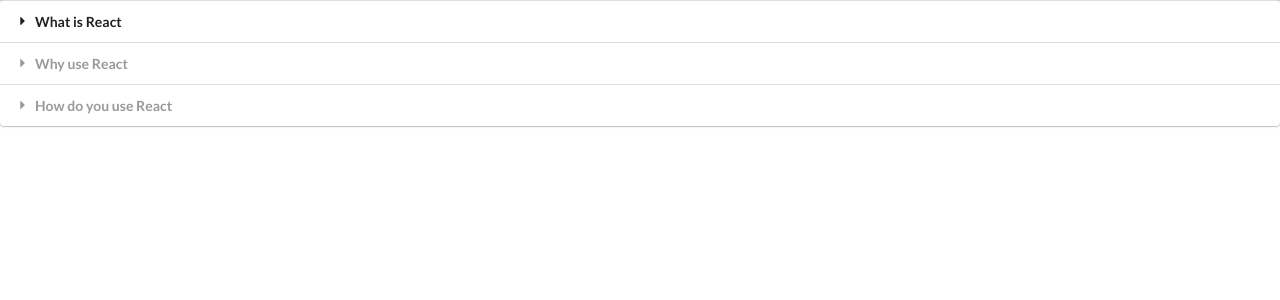
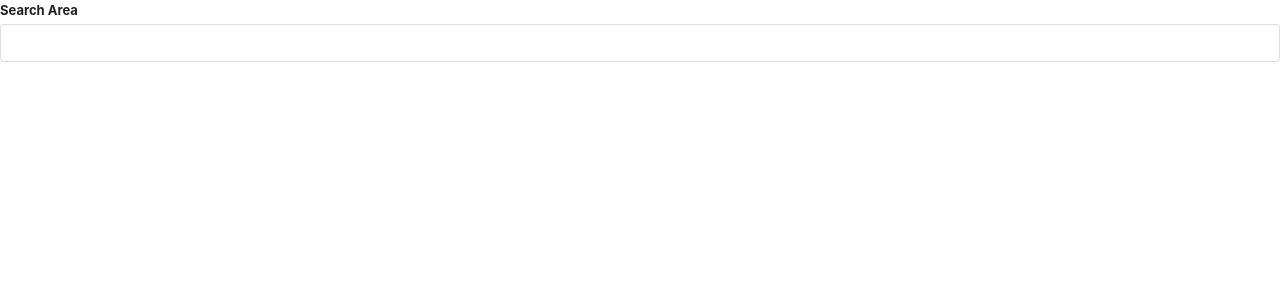
Before and after one commit to meleks-61/widget_App, a React (Create React App) app: page / in a window 1280 px wide. Shown: the top 300 px of the page. Built offline with nearby package versions, Linux system fonts and the light colour scheme.

Commit message:
Search and Result component are created

```diff
--- a/package.json
+++ b/package.json
@@ -6,6 +6,7 @@
     "@testing-library/jest-dom": "^5.16.5",
     "@testing-library/react": "^13.3.0",
     "@testing-library/user-event": "^13.5.0",
+    "axios": "^0.27.2",
     "react": "^18.2.0",
     "react-dom": "^18.2.0",
     "react-scripts": "5.0.1",
--- a/src/App.js
+++ b/src/App.js
@@ -1,6 +1,7 @@
 
 // import './App.css';
 import Accordion from './components/Accordion';
+import Search from './components/Search';
 
 function App() {
 
@@ -18,7 +19,9 @@ function App() {
 
   return (
     <div className="App">
-      <Accordion data={data}/>
+      {/* <Accordion data={data}/> */}
+      <Search/>
+
 
     </div>
   );
--- /dev/null
+++ b/src/components/Results.js
@@ -0,0 +1,23 @@
+import "./result.css"
+
+const Results = ({result})=>{
+    return(
+        <div className="ui celled list">
+
+           { result.map((res )=>{
+        return <div className="item" key={res.pageid}>
+            <div className="content">
+                <div className="header cursor">
+                    <a href={`https://en.wikipedia.org?curid=${res.pageid}`}>{res.title}</a>
+
+                </div>
+                <span dangerouslySetInnerHTML={{__html:res.snippet}}></span>
+
+            </div>
+        </div>
+        })
+        }
+        </div>
+    )
+}
+export default Results;
--- /dev/null
+++ b/src/components/Search.js
@@ -0,0 +1,50 @@
+import { useEffect, useState } from "react";
+import axios from "axios";
+import { queryAllByAltText } from "@testing-library/react";
+import Results from "./Results";
+const Search=()=>{
+
+    const[term,setTerm]=useState("")
+    const[result,setResult]=useState([])
+
+    useEffect(()=>{
+        const getRes= async ()=>{
+        const {data}= await axios.get('https://en.wikipedia.org/w/api.php',{
+            params:{
+                action:"query",
+                list:"search",
+                format:"json",
+                origin:"*",
+                srsearch:term
+            }
+        })
+        // console.log(data)
+        setResult(data.query.search)
+    }
+    if(term) {
+        getRes()
+    }
+
+
+    },[term])
+
+
+
+
+    return(
+        <div>
+            <div className="ui form">
+                <div className="field">
+                    <label>Search Area</label>
+                    <input
+                    value={term}
+                    className="input"
+                    onChange={(e)=>setTerm(e.target.value)}/>
+                </div>
+            </div>
+
+            <Results result={result}/>
+        </div>
+    )
+}
+export default Search;
--- /dev/null
+++ b/src/components/result.css
@@ -0,0 +1,3 @@
+.cursor{
+    cursor:pointer ;
+}
```
Also changed, not shown: 1 other file (tests, documents, lock files or other folders).
